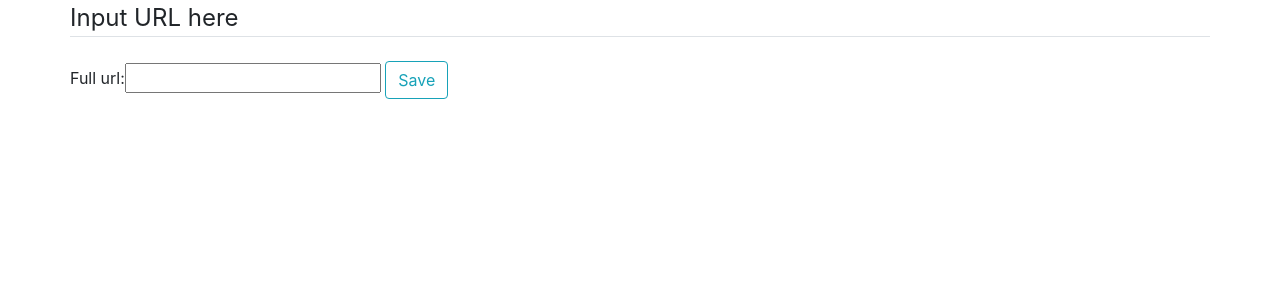
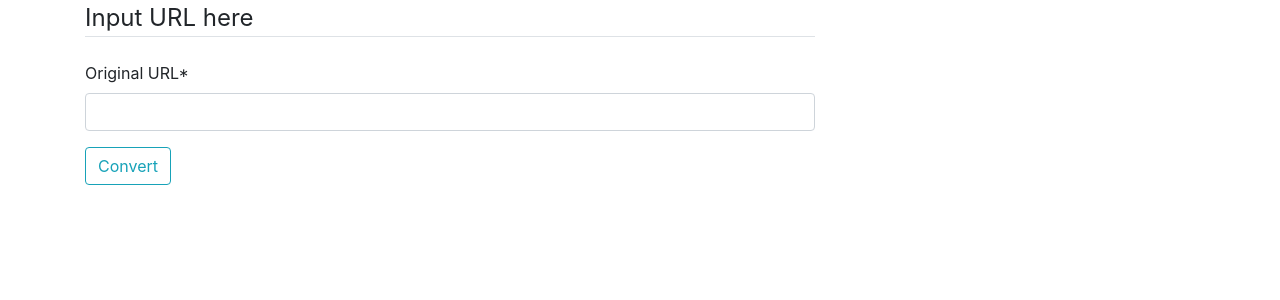
Before and after one commit to TadB/shortener, a Django app: page / in a window 1280 px wide. Shown: the top 300 px of the page. Run offline with Django 3.2, Linux system fonts and the light colour scheme; some libraries are stand-ins or nearby versions.

Commit message:
style home page with crispy-forms

```diff
--- a/app/settings.py
+++ b/app/settings.py
@@ -38,6 +38,7 @@ INSTALLED_APPS = [
     'django.contrib.messages',
     'django.contrib.staticfiles',
     'shortener.apps.ShortenerConfig',
+    'crispy_forms'
 ]
 
 MIDDLEWARE = [
@@ -120,3 +121,5 @@ USE_TZ = True
 # https://docs.djangoproject.com/en/2.1/howto/static-files/
 
 STATIC_URL = '/static/'
+
+CRISPY_TEMPLATE_PACK = 'bootstrap4'
--- a/shortener/forms.py
+++ b/shortener/forms.py
@@ -4,6 +4,8 @@ from shortener.models import Link
 
 
 class SetUrlForm(forms.ModelForm):
+
     class Meta:
         model = Link
+        labels = {"full_url": "Original URL"}
         fields = ['full_url']
--- a/shortener/templates/shortener/base.html
+++ b/shortener/templates/shortener/base.html
@@ -11,8 +11,10 @@
 <body>
     <div class="container">
         <div class="row">
-            {% block content %}
-            {% endblock %}
+            <div class="col-md-8">
+                {% block content %}
+                {% endblock %}
+            </div>
         </div>
     </div>
 </body>
--- a/shortener/templates/shortener/home.html
+++ b/shortener/templates/shortener/home.html
@@ -1,9 +1,10 @@
 {% extends "shortener/base.html" %}
+{% load crispy_forms_tags %}
 {% block content %}
     <legend class="border-bottom mb-4">Input URL here</legend>
     <form method="POST" class="inline">{% csrf_token %}
-        {{ form }}
-        <button type="submit" class="btn btn-outline-info">Save</button>
+        {{ form|crispy }}
+        <button type="submit" class="btn btn-outline-info">Convert</button>
     </form>
 
 {% endblock %}
--- a/shortener/templates/shortener/original_url.html
+++ b/shortener/templates/shortener/original_url.html
@@ -1,7 +1,7 @@
 {% extends "shortener/base.html" %}
 {% block content %}
     <div class="alert alert-info">
-        This is shorten url.
-        <a href="{{ request.META.HTTP_HOST }}/{{ short }}">{{ request.META.HTTP_HOST }}/{{ short }}</a>
-    </div>
+            This is shorten url.
+            <a href="{{ request.META.HTTP_HOST }}/{{ short }}">{{ request.META.HTTP_HOST }}/{{ short }}</a>
+        </div>
 {% endblock %}
```
